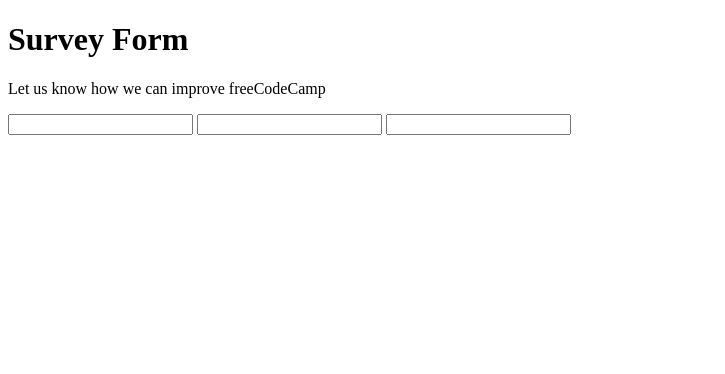
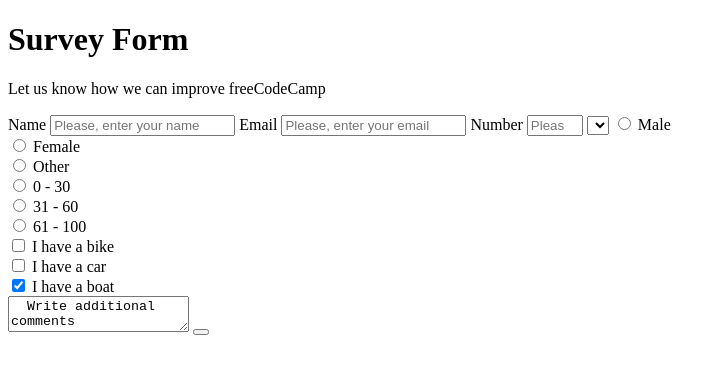
Before and after one commit to PhiPhiPhi/Philippe_Marshall, a plain HTML site: page fcc-test-suite-template-master/index.html in a window 1280 px wide. Shown: the whole page, without its empty margins (0-725 px from the left). Drawn offline with Linux system fonts and the light colour scheme.

Commit message:
survey form

```diff
--- a/fcc-test-suite-template-master/index.html
+++ b/fcc-test-suite-template-master/index.html
@@ -13,10 +13,35 @@
     <p id="description">Let us know how we can improve freeCodeCamp</p>
 
     <form id="survey-form" action="index.html" method="post">
-      <input type="text" name="name" value="" id="name">
-      <input type="text" name="email" value="" id="email">
-      <input type="text" name="number" value="" id="number">
-    </form>
+      <label id="name-label"> Name </label>
+      <input type="name" name="name" value="" id="name" placeholder="Please, enter your name" required>
+      <label id="email-label"> Email </label>
+      <input type="email" name="email" value="" id="email" placeholder="Please, enter your email" required>
+      <label id="number-label"> Number </label>
+      <input type="number" name="number" value="" id="number" min="1" max="20" placeholder="Please, enter your number" required>
+      <select id="dropdown">
+        <option value=""></option>
+        <option value=""></option>
+      </select>
+
+
+  <input type="radio" name="gender" value="male"> Male<br>
+  <input type="radio" name="gender" value="female"> Female<br>
+  <input type="radio" name="gender" value="other"> Other<br>
+
+  <input type="radio" name="age" value="30"> 0 - 30<br>
+  <input type="radio" name="age" value="60"> 31 - 60<br>
+  <input type="radio" name="age" value="100"> 61 - 100<br>
+
+<input type="checkbox" name="vehicle1" value="Bike"> I have a bike<br>
+<input type="checkbox" name="vehicle2" value="Car"> I have a car<br>
+<input type="checkbox" name="vehicle3" value="Boat" checked> I have a boat<br>
+
+<textarea>
+  Write additional comments
+</textarea>
+<button id="submit"></button>
+</form>
 
 
 
```
